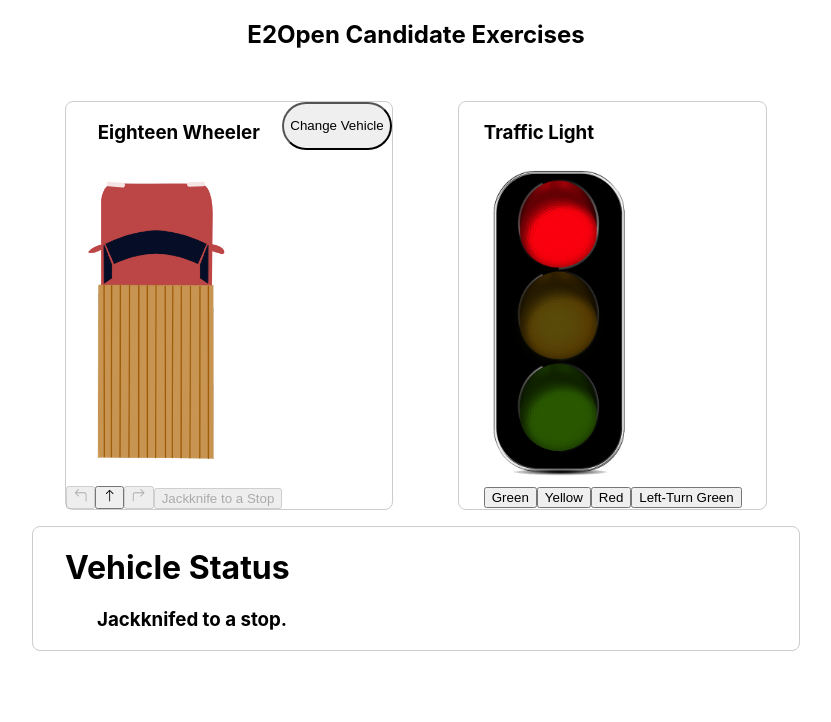
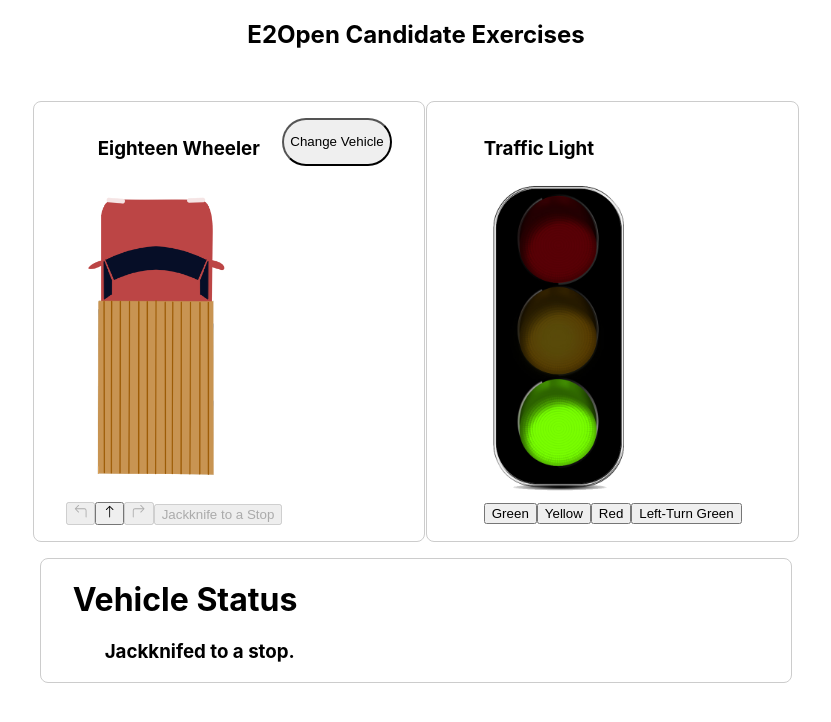
Before and after one commit to murphy-mi/candidate-exercises, a React (Create React App) app: page / in a window 1280 px wide. Shown: the top 722 px of the page, without its empty margins (224-1055 px from the left). Built offline with nearby package versions, Linux system fonts and the light colour scheme.

Commit message:
universal container sizing

```diff
--- a/src/App.js
+++ b/src/App.js
@@ -7,7 +7,7 @@ import VehicleStatus from "./components/VehicleStatus";
 function App() {
   const [currentVehicle, setCurrentVehicle] = useState(true);
   const [currentVehicleStatus, setCurrentVehicleStatus] = useState("stop");
-  const [currentLightStatus, setCurrentLightStatus] = useState("Red");
+  const [currentLightStatus, setCurrentLightStatus] = useState("Green");
 
   function onVehicleStatusChange(e) {
     const status = e.currentTarget.value;
--- a/src/index.css
+++ b/src/index.css
@@ -13,7 +13,6 @@ code {
 }
 
 /* App */
-
 .app-header {
   display: flex;
   justify-content: center;
@@ -28,7 +27,8 @@ code {
 
 .vehicle-container {
   display: flex;
-  justify-content: center;
+  justify-content: space-between;
+  padding: 1rem 2rem 1rem 2rem;
   border: 1px solid #ccc;
   border-radius: 0.5rem;
   max-width: 50%;
@@ -38,6 +38,7 @@ code {
 .traffic-container {
   display: flex;
   justify-content: center;
+  padding: 1rem 2rem 1rem 2rem;
   border: 1px solid #ccc;
   border-radius: 0.5rem;
   max-width: 50%;
@@ -45,18 +46,11 @@ code {
 }
 
 .change-vehicle-button {
-  position: relative;
-  margin-right: 0;
+  margin-bottom: 2rem;
   max-height: 3rem;
   border-radius: 2rem;
   cursor: pointer;
 }
-
-/* .app-container {
-  display: flex;
-  justify-content: start;
-} */
-
 
 /* Eighteen Wheeler */
 
@@ -69,5 +63,5 @@ code {
 .vehicle-status-container {
   border: 1px solid #ccc;
   border-radius: 0.5rem;
-  margin: 1rem 20% 1rem 20%;
+  margin: 1rem 20.6% 1rem 20.6%;
 }
```
